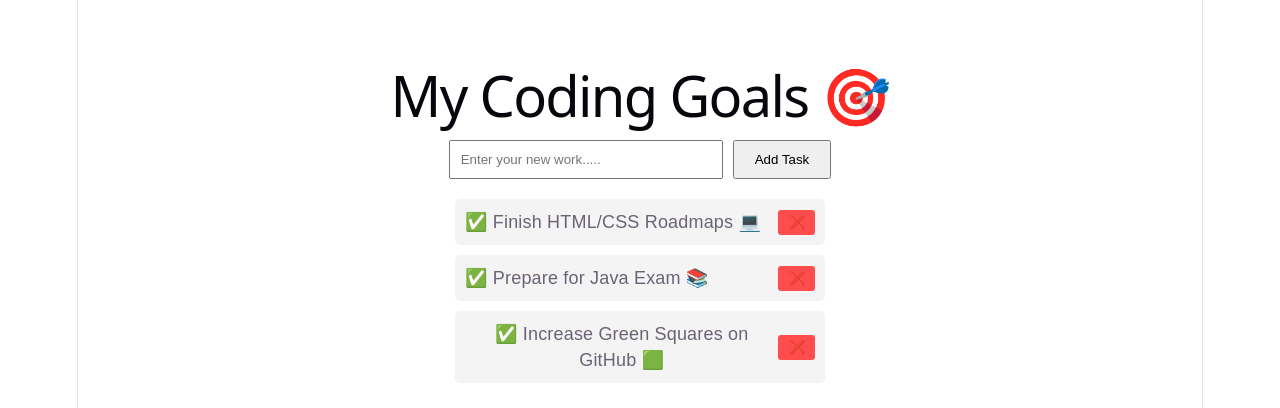
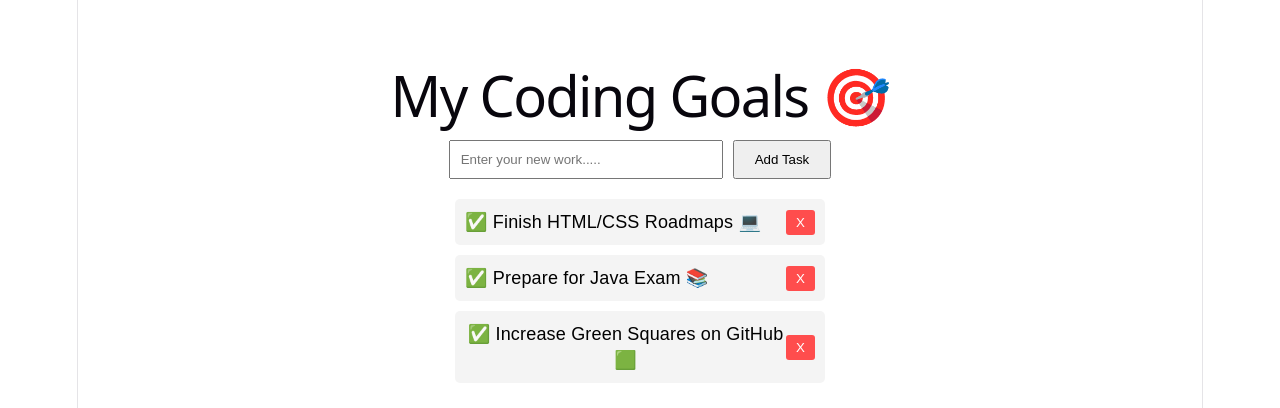
Before and after one commit to NimashaArushi/project01, a React (Vite) app: page / in a window 1280 px wide. Shown: the top 408 px of the page. Built offline with nearby package versions, Linux system fonts and the light colour scheme.

Commit message:
Day 2:1: Completed Complete/Uncomplete Feature

```diff
--- a/src/App.jsx
+++ b/src/App.jsx
@@ -2,15 +2,15 @@ import React, { useState } from 'react';
 
 function App() {
   const [tasks, setTasks] = useState([
-    'Finish HTML/CSS Roadmaps 💻',
-    'Prepare for Java Exam 📚',
-    'Increase Green Squares on GitHub 🟩'
+    {text:'Finish HTML/CSS Roadmaps 💻',isCompleted:false},
+    {text:'Prepare for Java Exam 📚',isCompleted:false},
+    {text:'Increase Green Squares on GitHub 🟩',isCompleted:false}
   ]);
   const [inputValue, setInputValue] = useState('');
 
   const handleAddTask = () => {
     if (inputValue.trim() !== '') {
-      setTasks([...tasks, inputValue]);
+      setTasks([...tasks, {text: inputValue, isCompleted: false}]);
       setInputValue('');
     }
   };
@@ -19,6 +19,18 @@ function App() {
     const updatedTasks = tasks.filter((_, index) => index !== indexToDelete);
     setTasks(updatedTasks);
   };
+
+
+const handleToggleComplete=(indexToToggle)=>{
+const updatedTasks=tasks.map((task,index)=>{
+if(index===indexToToggle){
+  return{...task,isCompleted:!task.isCompleted};
+}
+return task;
+});
+setTasks(updatedTasks);
+}
+
 
   return (
     <div style={{ textAlign: 'center', marginTop: '50px', fontFamily: 'Arial' }}>
@@ -42,12 +54,23 @@ function App() {
       <ul style={{ listStyleType: 'none', padding: 0, marginTop: '20px' }}>
         {tasks.map((task, index) => (
           <li key={index} style={{ background: '#f4f4f4', margin: '10px auto', padding: '10px', width: '350px', borderRadius: '5px', display: 'flex', justifyContent: 'space-between', alignItems: 'center' }}>
-            <span>✅ {task}</span>
+      <span
+  onClick={() => handleToggleComplete(index)}
+  style={{
+    cursor: 'pointer',
+    textDecoration: task.isCompleted ? 'line-through' : 'none',
+    color: task.isCompleted ? 'gray' : 'black'
+  }}
+>
+  {task.isCompleted ? '⬛ ' : '✅ '} {task.text}
+</span>
+
+
             <button
               onClick={() => handleDeleteTask(index)}
               style={{ background: '#ff4d4d', color: 'white', border: 'none', padding: '5px 10px', borderRadius: '3px', cursor: 'pointer' }}
             >
-              ❌
+              X
             </button>
           </li>
         ))}
```
